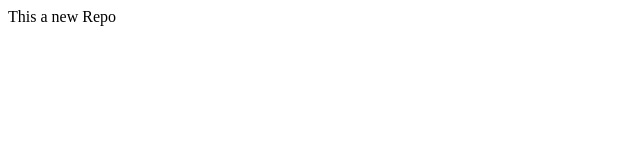
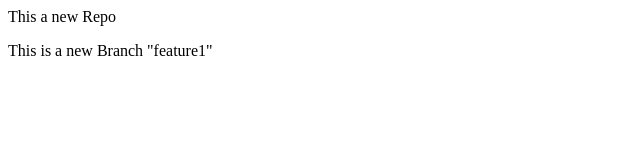
Before and after one commit to KKumarPro/LocalRepo, a plain HTML site: page index.html in a window 1280 px wide. Shown: the whole page, without its empty margins (0-640 px from the left). Drawn offline with Linux system fonts and the light colour scheme.

Commit message:
Add new feature1

```diff
--- a/index.html
+++ b/index.html
@@ -1 +1,2 @@
 <p>This a new Repo</p>
+<p>This is a new Branch "feature1"</p>
```
